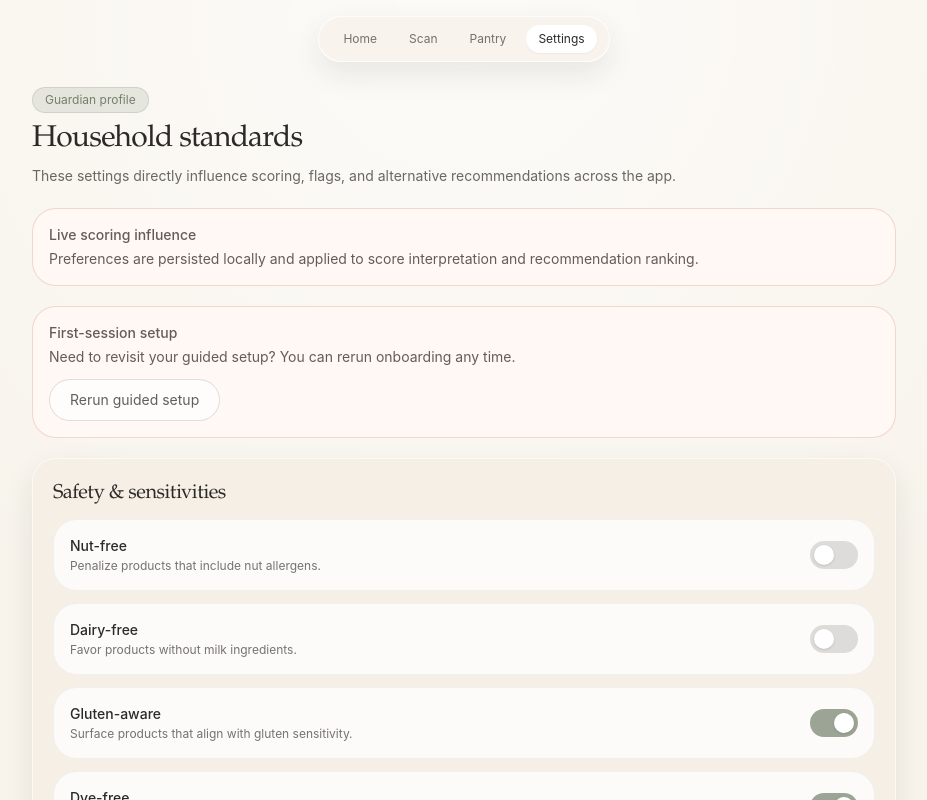
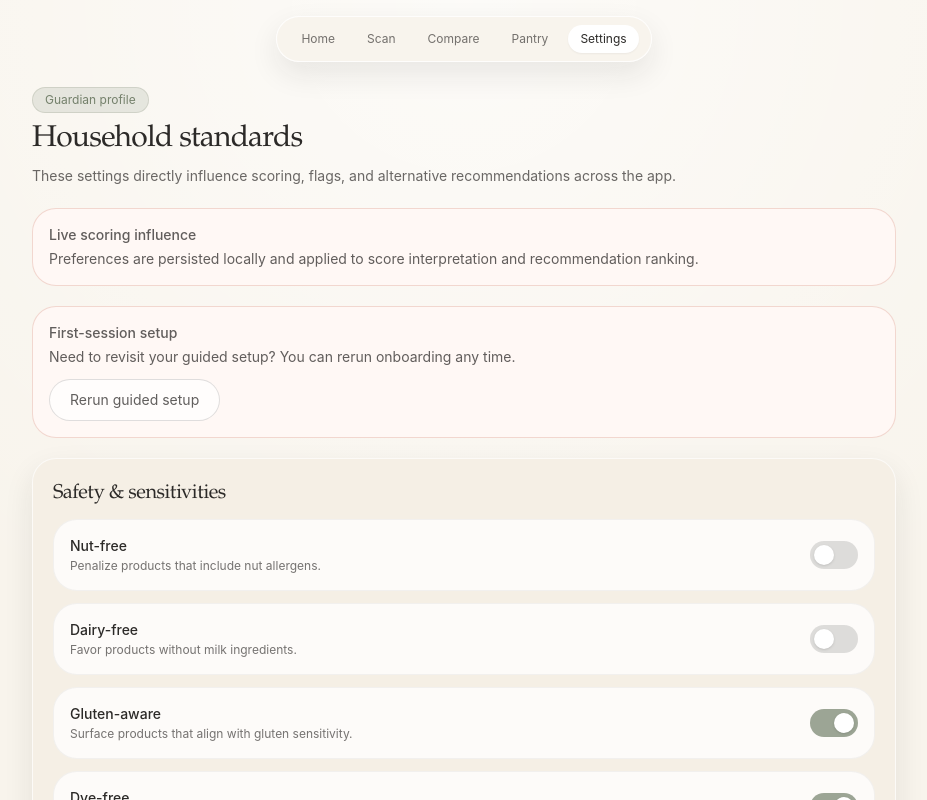
Before and after one commit to leandrapilieri/heirloom-scanner, a Next.js app: page /preferences in a window 1280 px wide. Shown: the top 800 px of the page, without its empty margins (176-1103 px from the left). Built offline with nearby package versions, Linux system fonts and the light colour scheme.

Commit message:
Fix rerun setup flow and onboarding option selection buttons

```diff
--- a/app/compare/page.tsx
+++ b/app/compare/page.tsx
@@ -26,7 +26,6 @@ function ComparePageContent() {
     closePremiumPreview
   } = useAppState();
   const all = listProducts();
-  const searchParams = useSearchParams();
   const [showPremiumPrompt, setShowPremiumPrompt] = useState(false);
   const checkedPromptRef = useRef(false);
 
--- a/app/preferences/page.tsx
+++ b/app/preferences/page.tsx
@@ -2,6 +2,7 @@
 
 import { PreferenceToggle } from "@/components/premium";
 import { useRouter } from "next/navigation";
+import { useEffect, useState } from "react";
 import { useAppState } from "@/lib/state/app-state";
 
 const labels: Record<string, { title: string; description: string }> = {
@@ -25,7 +26,14 @@ const sections = [
 
 export default function PreferencesPage() {
   const router = useRouter();
-  const { preferences, setPreference, hydrated, resetOnboarding } = useAppState();
+  const { preferences, setPreference, hydrated, resetOnboarding, onboarding } = useAppState();
+  const [isRerunningSetup, setIsRerunningSetup] = useState(false);
+
+  useEffect(() => {
+    if (!isRerunningSetup) return;
+    if (onboarding.onboardingCompleted) return;
+    router.push("/");
+  }, [isRerunningSetup, onboarding.onboardingCompleted, router]);
 
   return (
     <main className="shell section-gap">
@@ -49,10 +57,11 @@ export default function PreferencesPage() {
         <p className="font-medium">First-session setup</p>
         <p className="mt-1">Need to revisit your guided setup? You can rerun onboarding any time.</p>
         <button
+          type="button"
           className="btn-secondary mt-3"
           onClick={() => {
+            setIsRerunningSetup(true);
             resetOnboarding();
-            router.push("/");
           }}
         >
           Rerun guided setup
--- a/components/nav.tsx
+++ b/components/nav.tsx
@@ -6,20 +6,42 @@ import { usePathname } from "next/navigation";
 const navItems = [
   { href: "/", label: "Home" },
   { href: "/scan", label: "Scan" },
+  { href: "/compare", label: "Compare" },
   { href: "/favorites", label: "Pantry" },
   { href: "/preferences", label: "Settings" }
-];
+] as const;
+
+const routeActiveMap: Record<string, string[]> = {
+  "/": ["/"],
+  "/scan": ["/scan", "/product", "/report", "/premium"],
+  "/compare": ["/compare"],
+  "/favorites": ["/favorites"],
+  "/preferences": ["/preferences"]
+};
+
+function isNavItemActive(currentPath: string, navHref: (typeof navItems)[number]["href"]) {
+  const scopes = routeActiveMap[navHref] ?? [navHref];
+
+  return scopes.some((scope) => {
+    if (scope === "/") {
+      return currentPath === "/";
+    }
+
+    return currentPath === scope || currentPath.startsWith(`${scope}/`);
+  });
+}
 
 export function MobileNav() {
-  const pathname = usePathname();
+  const pathname = usePathname() || "/";
 
   return (
     <>
       <nav className="fixed inset-x-0 bottom-3 z-50 mx-auto flex w-[calc(100%-1rem)] max-w-md items-center justify-between rounded-full border border-white/80 bg-[#f8f4ec]/95 px-3 py-2 shadow-halo backdrop-blur md:hidden">
         {navItems.map((item) => {
-          const isActive = pathname === item.href;
+          const isActive = isNavItemActive(pathname, item.href);
           return (
             <Link
+              aria-current={isActive ? "page" : undefined}
               className={`rounded-full px-3 py-1.5 text-xs transition ${
                 isActive ? "bg-white text-ink shadow-sm" : "text-ink/65"
               }`}
@@ -34,9 +56,10 @@ export function MobileNav() {
       <nav className="sticky top-0 z-50 mx-auto hidden w-full max-w-4xl items-center justify-center px-4 pt-4 md:flex">
         <div className="flex items-center gap-2 rounded-full border border-white/80 bg-[#f8f4ec]/95 px-3 py-2 shadow-quiet backdrop-blur">
           {navItems.map((item) => {
-            const isActive = pathname === item.href;
+            const isActive = isNavItemActive(pathname, item.href);
             return (
               <Link
+                aria-current={isActive ? "page" : undefined}
                 className={`rounded-full px-3 py-1.5 text-xs transition ${
                   isActive ? "bg-white text-ink shadow-sm" : "text-ink/65 hover:text-ink"
                 }`}
--- a/components/onboarding-flow.tsx
+++ b/components/onboarding-flow.tsx
@@ -44,7 +44,7 @@ export function OnboardingFlow() {
         <div className="space-y-3">
           <h2 className="display text-3xl">Scan with confidence in aisle</h2>
           <p className="text-sm text-ink/75">Heirloom helps you decide faster with clear grades, calm explanations, and cleaner same-family swaps.</p>
-          <button className="btn-primary" onClick={next}>Begin setup</button>
+          <button type="button" className="btn-primary" onClick={next}>Begin setup</button>
         </div>
       ) : null}
 
@@ -60,7 +60,9 @@ export function OnboardingFlow() {
               ["speed", "Decision speed"]
             ].map(([key, label]) => (
               <button
+                type="button"
                 key={key}
+                aria-pressed={onboarding.onboardingPrimaryConcern === key}
                 className={`card-metric text-left text-sm ${onboarding.onboardingPrimaryConcern === key ? "border-sage/40" : ""}`}
                 onClick={() => setOnboardingConcern(key as typeof onboarding.onboardingPrimaryConcern)}
               >
@@ -69,8 +71,8 @@ export function OnboardingFlow() {
             ))}
           </div>
           <div className="flex gap-2">
-            <button className="btn-secondary" onClick={back}>Back</button>
-            <button className="btn-primary" onClick={next}>Continue</button>
+            <button type="button" className="btn-secondary" onClick={back}>Back</button>
+            <button type="button" className="btn-primary" onClick={next}>Continue</button>
           </div>
         </div>
       ) : null}
@@ -82,7 +84,9 @@ export function OnboardingFlow() {
           <div className="grid gap-2">
             {standards.map(([key, label]) => (
               <button
+                type="button"
                 key={key}
+                aria-pressed={preferences[key]}
                 className={`card-metric flex items-center justify-between text-sm ${preferences[key] ? "border-sage/40" : ""}`}
                 onClick={() => setPreference(key, !preferences[key])}
               >
@@ -92,8 +96,8 @@ export function OnboardingFlow() {
             ))}
           </div>
           <div className="flex gap-2">
-            <button className="btn-secondary" onClick={back}>Back</button>
-            <button className="btn-primary" onClick={next}>Continue</button>
+            <button type="button" className="btn-secondary" onClick={back}>Back</button>
+            <button type="button" className="btn-primary" onClick={next}>Continue</button>
           </div>
         </div>
       ) : null}
@@ -106,15 +110,21 @@ export function OnboardingFlow() {
             {priorities.map((priority) => {
               const active = onboarding.priorityTags.includes(priority);
               return (
-                <button key={priority} className={`pill ${active ? "bg-sage/20 border-sage/30" : ""}`} onClick={() => togglePriorityTag(priority)}>
+                <button
+                  type="button"
+                  key={priority}
+                  aria-pressed={active}
+                  className={`pill ${active ? "bg-sage/20 border-sage/30" : ""}`}
+                  onClick={() => togglePriorityTag(priority)}
+                >
                   {priority}
                 </button>
               );
             })}
           </div>
           <div className="flex gap-2">
-            <button className="btn-secondary" onClick={back}>Back</button>
-            <button className="btn-primary" onClick={next}>Continue</button>
+            <button type="button" className="btn-secondary" onClick={back}>Back</button>
+            <button type="button" className="btn-primary" onClick={next}>Continue</button>
           </div>
         </div>
       ) : null}
@@ -129,8 +139,8 @@ export function OnboardingFlow() {
             <p className="text-sm text-ink/75">We suggest same-family swaps that better match your household standards.</p>
           </div>
           <div className="flex gap-2">
-            <button className="btn-secondary" onClick={back}>Back</button>
-            <button className="btn-primary" onClick={() => { markResultEducationSeen(); next(); }}>Continue</button>
+            <button type="button" className="btn-secondary" onClick={back}>Back</button>
+            <button type="button" className="btn-primary" onClick={() => { markResultEducationSeen(); next(); }}>Continue</button>
           </div>
         </div>
       ) : null}
@@ -141,6 +151,7 @@ export function OnboardingFlow() {
           <p className="text-sm text-ink/75">Your standards are active. You can scan by barcode, package photo, or manual search on the next screen.</p>
           <div className="grid grid-cols-2 gap-2">
             <button
+              type="button"
               className="btn-primary"
               onClick={() => {
                 completeOnboarding();
@@ -150,6 +161,7 @@ export function OnboardingFlow() {
               Go to scan
             </button>
             <button
+              type="button"
               className="btn-secondary"
               onClick={() => {
                 completeOnboarding();
```
